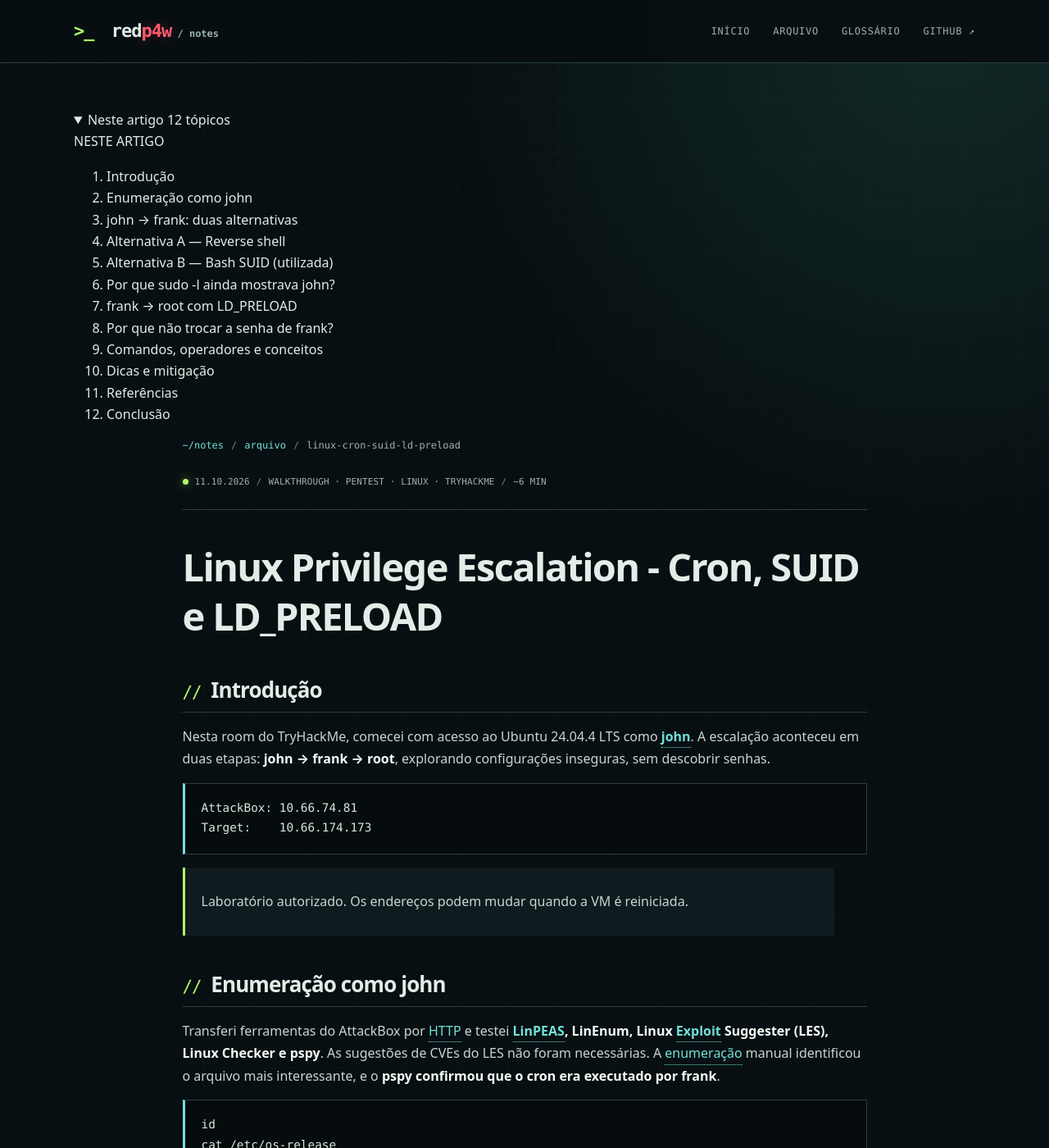
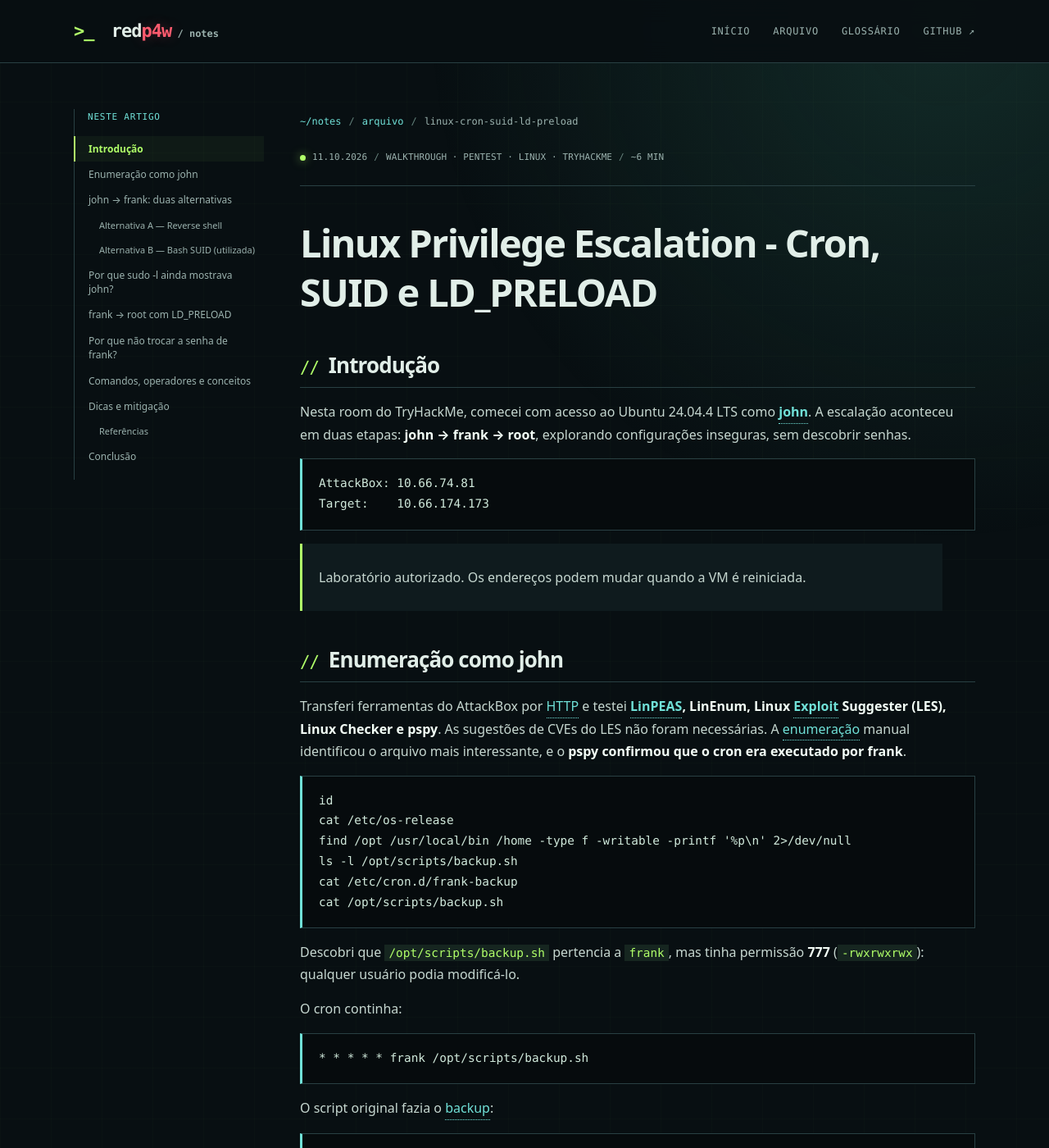
Before and after one commit to redp4w/redp4w.github.io, a Jekyll site: the page built from _posts/2026-10-11-linux-cron-suid-ld-preload.md, in a window 1280 px wide and 1400 px high. Shown: the whole window at 82% size. Built offline with Jekyll 4.4.1, drawn with Linux system fonts in a browser that asks for light colours.

Commit message:
style: fixa indice dos artigos na lateral e recolhe no mobile

```diff
--- a/assets/css/style.css
+++ b/assets/css/style.css
@@ -273,3 +273,112 @@ a.tag:hover { border-color: var(--green); color: var(--green); }
   .glossary-entry { padding: 15px; }
   .glossary-popover { width: calc(100vw - 20px); }
 }
+
+
+/* 09 / Índice lateral automático para posts ------------------------ */
+.post-layout { width: 100%; max-width: 835px; margin-inline: auto; }
+.post-layout.has-toc {
+  max-width: 1120px;
+  display: grid;
+  grid-template-columns: minmax(195px, 240px) minmax(0, 1fr);
+  gap: clamp(22px, 3vw, 36px);
+  align-items: start;
+}
+.post-layout.has-toc > .article-page {
+  width: 100%;
+  max-width: 835px;
+  min-width: 0;
+  margin: 0;
+}
+.post-toc {
+  position: sticky;
+  top: 100px;
+  align-self: start;
+  max-height: calc(100vh - 118px);
+  overflow-y: auto;
+  scrollbar-width: thin;
+  scrollbar-color: var(--stroke) transparent;
+  padding-right: 8px;
+}
+.post-toc-details { border-left: 1px solid var(--stroke); }
+.post-toc-details > .post-toc-summary { display: none; }
+.post-toc-heading {
+  padding: 2px 0 12px 16px;
+  color: var(--cyan);
+  font: 11px/1.5 var(--mono);
+  letter-spacing: .07em;
+}
+.post-toc-heading .post-toc-count {
+  display: block;
+  margin-top: 2px;
+  color: var(--muted);
+  font-size: 10px;
+  letter-spacing: normal;
+  text-transform: lowercase;
+}
+.post-toc-list { list-style: none; margin: 0; padding: 0 0 12px; }
+.post-toc-item { margin: 0; padding: 0; }
+.post-toc-item > a {
+  display: block;
+  padding: 7px 10px 7px 16px;
+  border-left: 2px solid transparent;
+  margin-left: -1px;
+  color: var(--muted);
+  font: 12px/1.45 var(--sans);
+  text-decoration: none;
+  overflow-wrap: anywhere;
+  transition: color .15s, background .15s, border-color .15s;
+}
+.post-toc-depth-1 > a { padding-left: 29px; font-size: 11px; }
+.post-toc-depth-2 > a { padding-left: 42px; font-size: 11px; }
+.post-toc-item > a:hover, .post-toc-item > a:focus-visible {
+  color: var(--cyan);
+  background: #13252890;
+}
+.post-toc-item > a[aria-current="location"] {
+  border-left-color: var(--green);
+  color: var(--green);
+  background: #b0ff690c;
+  font-weight: 650;
+}
+.post-layout .article-content :is(h1,h2,h3) { scroll-margin-top: 100px; }
+
+@media (max-width: 980px) {
+  .post-layout.has-toc { display: block; max-width: 835px; }
+  .post-layout.has-toc > .article-page { max-width: 835px; margin-inline: auto; }
+  .post-toc {
+    position: static;
+    overflow: visible;
+    max-height: none;
+    padding: 0;
+    margin-bottom: 26px;
+  }
+  .post-toc-details {
+    border: 1px solid var(--stroke);
+    background: var(--surface);
+  }
+  .post-toc-details > .post-toc-summary {
+    display: flex;
+    align-items: center;
+    justify-content: space-between;
+    gap: 12px;
+    cursor: pointer;
+    padding: 13px 17px;
+    color: var(--green);
+    font: 12px/1.5 var(--mono);
+    list-style: none;
+    user-select: none;
+  }
+  .post-toc-summary::-webkit-details-marker { display: none; }
+  .post-toc-summary::after { content: '+'; font-size: 20px; line-height: 1; }
+  .post-toc-details[open] > .post-toc-summary::after { content: '−'; }
+  .post-toc-summary .post-toc-count { color: var(--muted); font-size: 10px; }
+  .post-toc-heading { display: none; }
+  .post-toc-nav {
+    border-top: 1px solid var(--stroke);
+    max-height: min(55vh, 340px);
+    overflow-y: auto;
+  }
+  .post-toc-list { padding: 8px 0; }
+  .post-toc-item > a { padding-block: 9px; padding-right: 16px; }
+}
```
